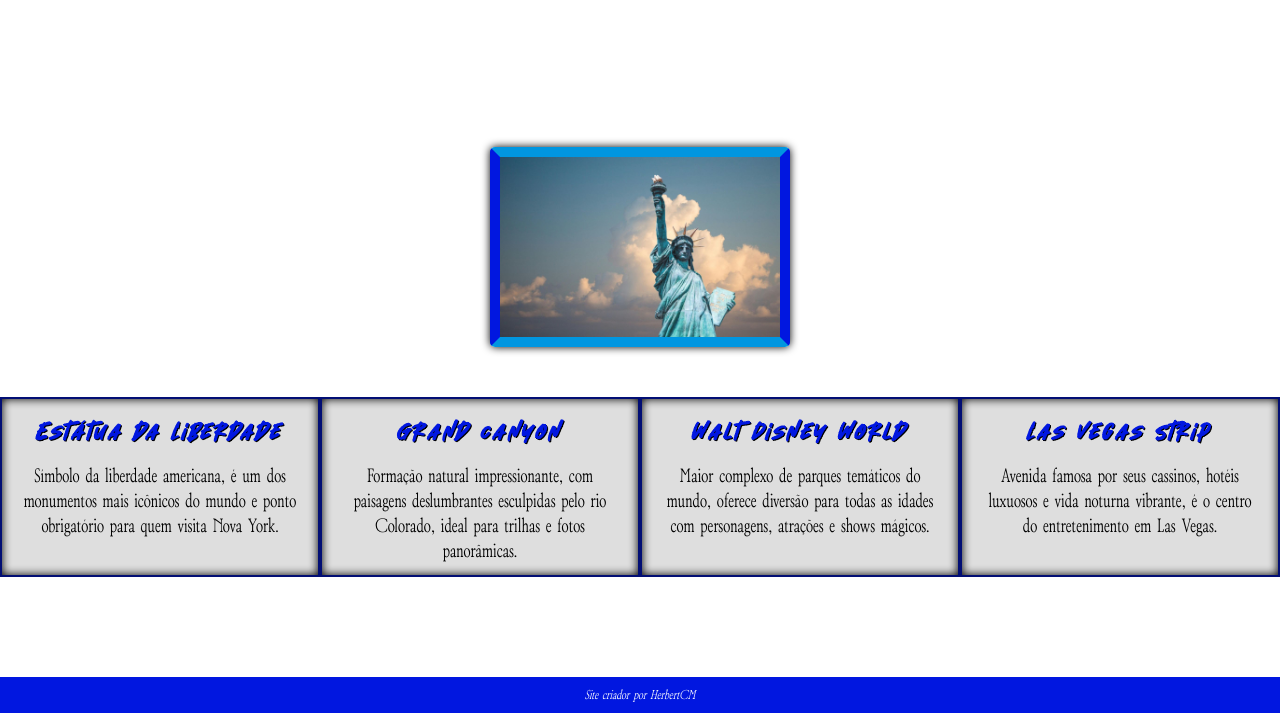
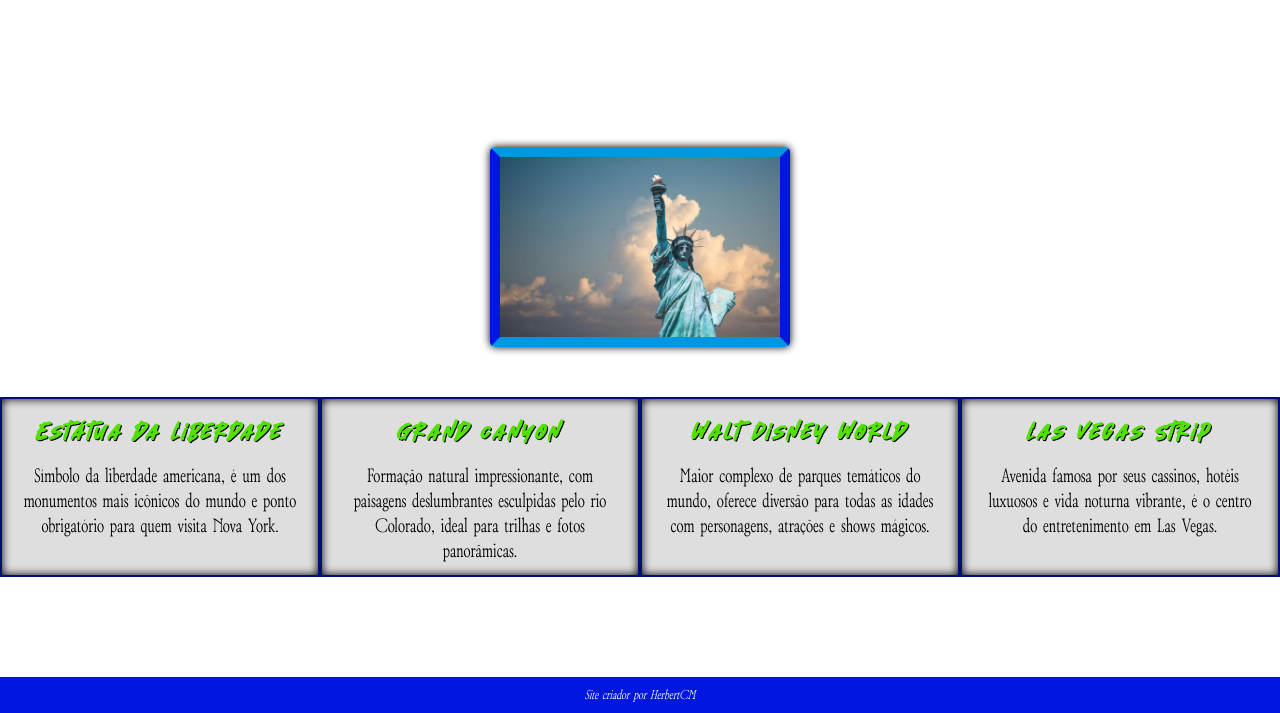
Before and after one commit to HerbertCM/Viajem, a plain HTML site: page paginas/eua.html in a window 1280 px wide. Shown: the part 1544-2257 px from the top of the page. Drawn offline with Linux system fonts and the light colour scheme; a web font is replaced by a local one.

Commit message:
Cor dos h3s

```diff
--- a/paginas/estilos/style.css
+++ b/paginas/estilos/style.css
@@ -210,7 +210,7 @@ div.end article.end{
 }
 
 div.end h3{
-    color: var(--cor0);
+    color: var(--cor2);
     text-shadow: 1px 1px 0px black;
     font-size: 1.5em;
     letter-spacing: 0.15em;
```
